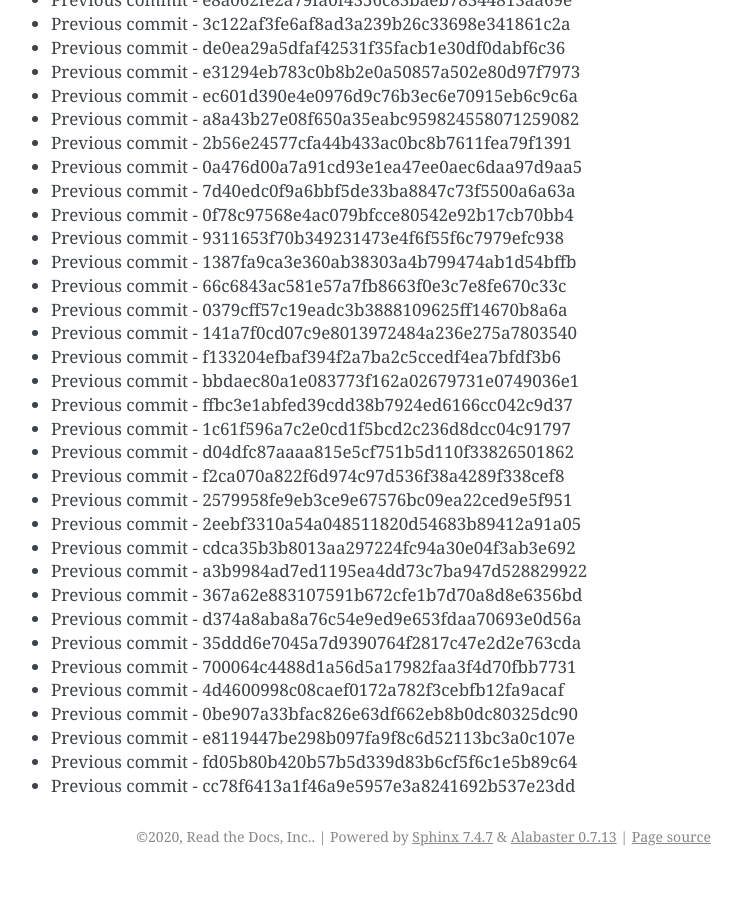
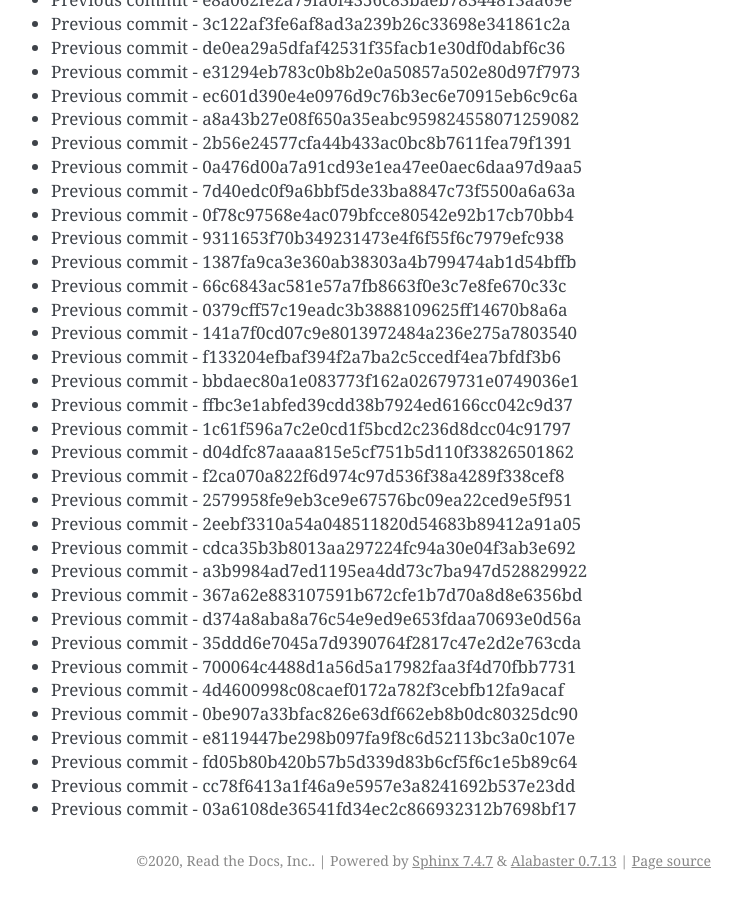
Before and after one commit to readthedocs/rtd-git-stresstest, a Sphinx documentation site: the page built from docs/updates.rst, in a window 1280 px wide and 900 px high, scrolled down 2202 px. Shown: the whole window, without its empty margins (399-1141 px from the left). Built offline with Sphinx 7.4.7, drawn with Linux system fonts in a browser that asks for light colours; before the commit the page ends 3078 px from its top, so only the background shows below that.

Commit message:
Generating commit from previous: 03a6108de36541fd34ec2c866932312b7698bf17

```diff
--- a/docs/updates.rst
+++ b/docs/updates.rst
@@ -124,3 +124,4 @@ It can be tested for any performance characteristics.
 * Previous commit - e8119447be298b097fa9f8c6d52113bc3a0c107e
 * Previous commit - fd05b80b420b57b5d339d83b6cf5f6c1e5b89c64
 * Previous commit - cc78f6413a1f46a9e5957e3a8241692b537e23dd
+* Previous commit - 03a6108de36541fd34ec2c866932312b7698bf17
```
